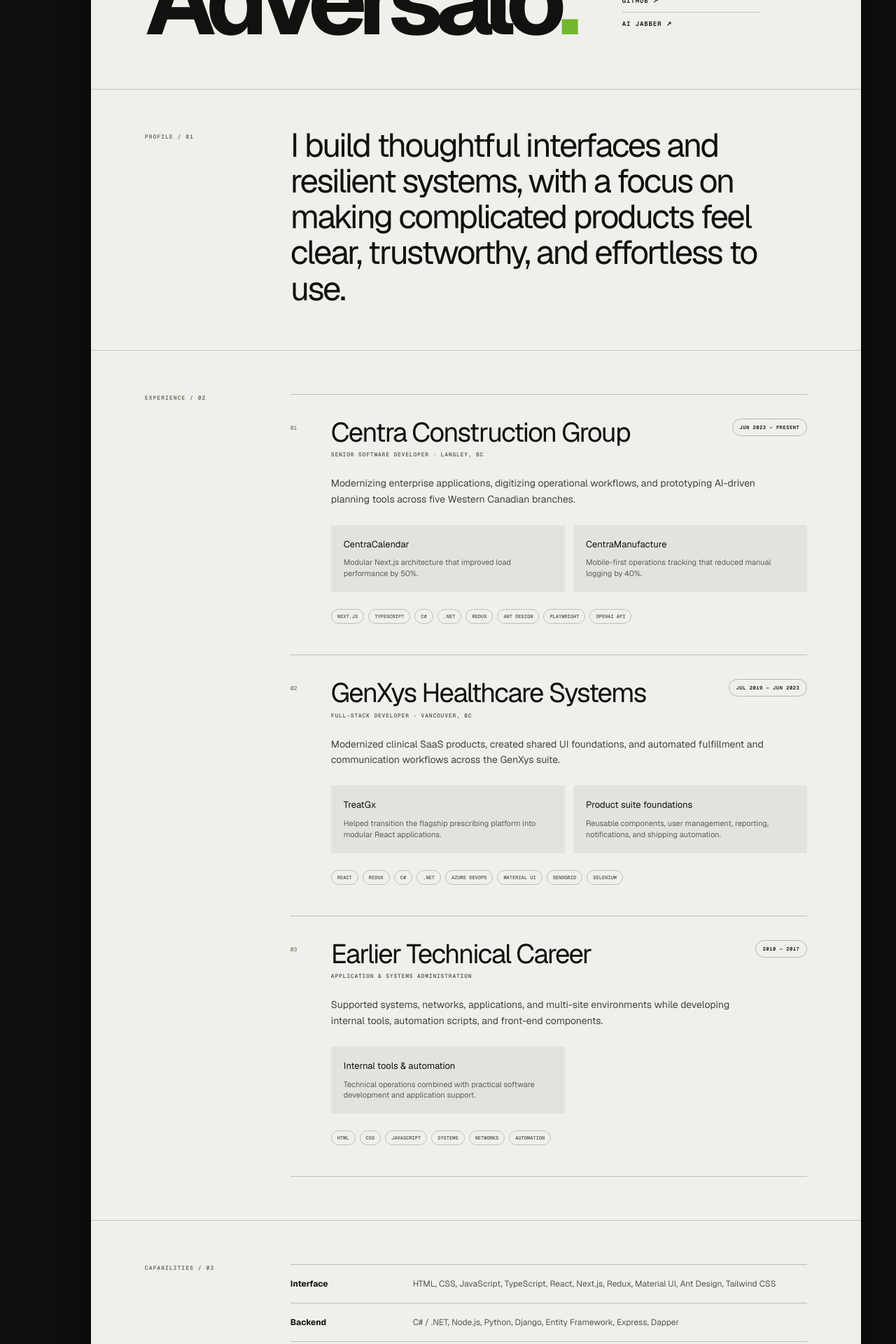
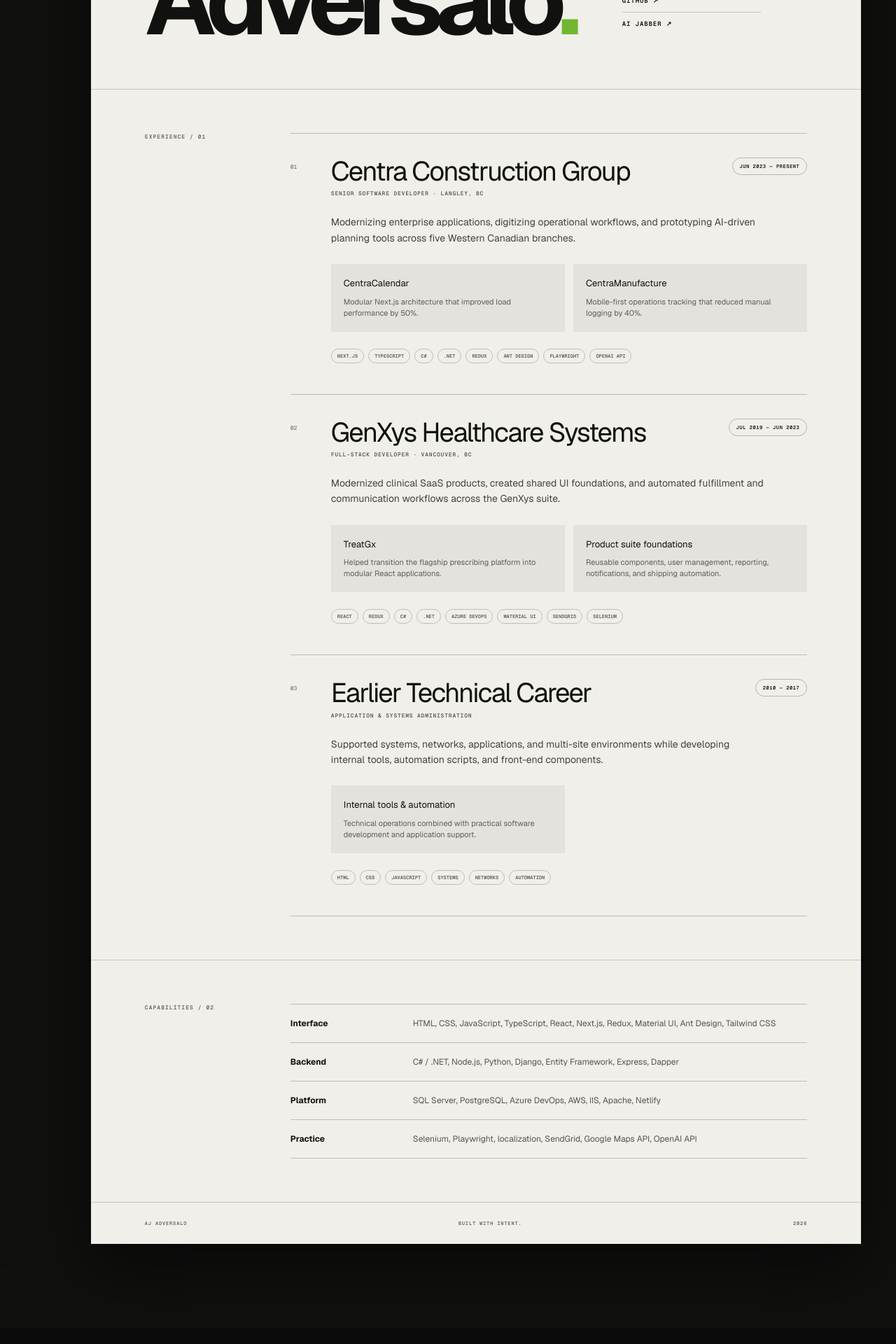
Before and after one commit to ajadversalo/ajshub, a Next.js app: page /resume in a window 1280 px wide. Shown: the part 540-2460 px from the top of the page at 70% size. After the commit the page ends 2437 px from the top, so only its background shows below. Built offline with nearby package versions, Linux system fonts and the light colour scheme.

Commit message:
Remove duplicate resume profile

```diff
--- a/app/resume/page.tsx
+++ b/app/resume/page.tsx
@@ -68,13 +68,8 @@
             </div>
           </header>
 
-          <section className="resume-block resume-profile">
-            <span className="resume-label">Profile / 01</span>
-            <p>I build thoughtful interfaces and resilient systems, with a focus on making complicated products feel clear, trustworthy, and effortless to use.</p>
-          </section>
-
           <section className="resume-block">
-            <span className="resume-label">Experience / 02</span>
+            <span className="resume-label">Experience / 01</span>
             <div className="resume-roles">
               {roles.map((item, index) => (
                 <article className="resume-role" key={item.company}>
@@ -96,7 +91,7 @@
           </section>
 
           <section className="resume-block">
-            <span className="resume-label">Capabilities / 03</span>
+            <span className="resume-label">Capabilities / 02</span>
             <div className="resume-skills">
               {skills.map(([category, items]) => <div key={category}><strong>{category}</strong><p>{items}</p></div>)}
             </div>
```
